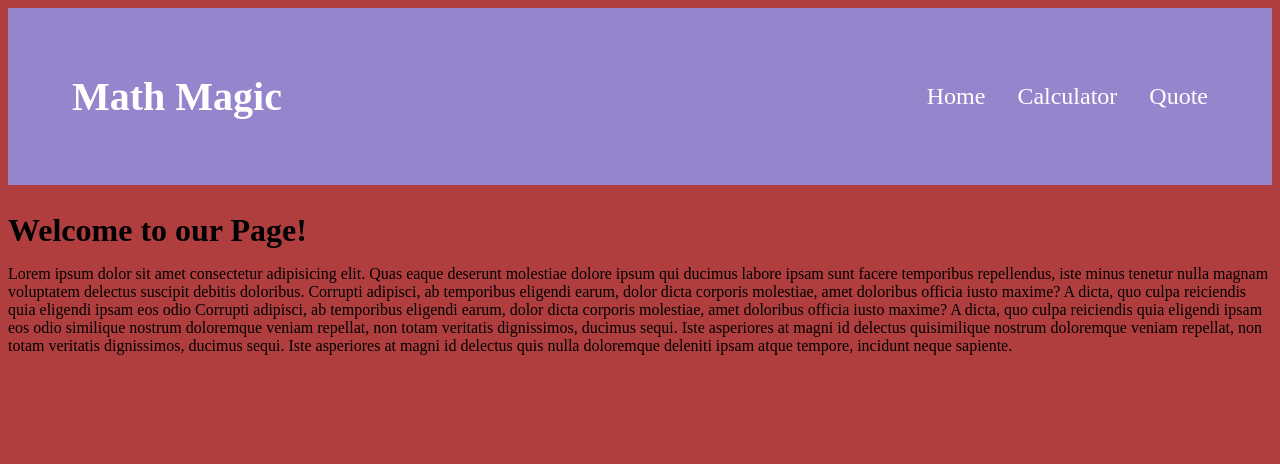
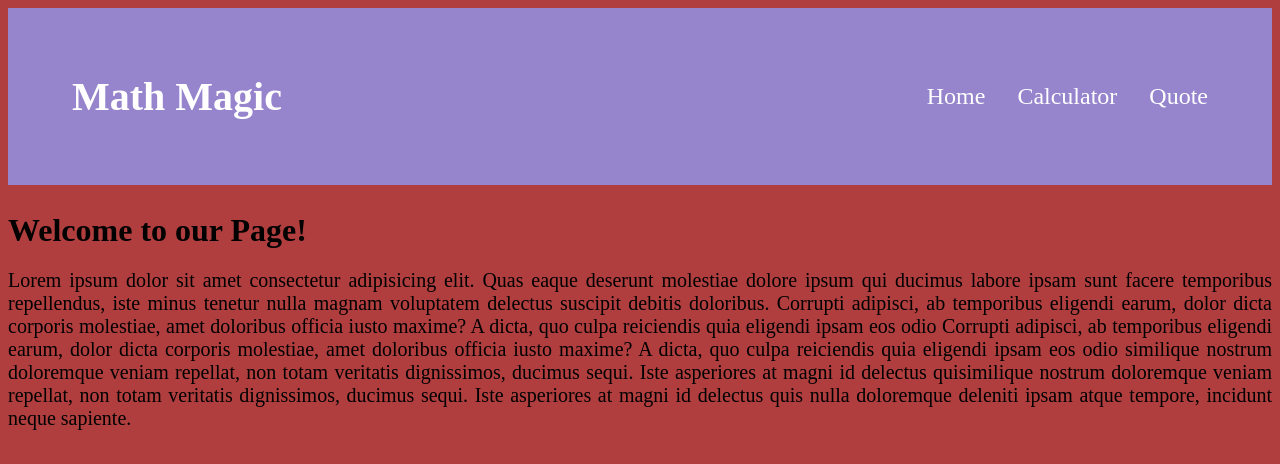
Before and after one commit to Javed-Shahbaz/math-magic, a React (Create React App) app: page / in a window 1280 px wide. Shown: the top 464 px of the page. Built offline with nearby package versions, Linux system fonts and the light colour scheme.

Commit message:
update styles

```diff
--- a/src/index.css
+++ b/src/index.css
@@ -1,3 +1,7 @@
+#root {
+width: 100%;
+}
+
 body {
   display: flex;
   align-items: center;
@@ -36,7 +40,6 @@ body {
 }
 
 .main {
-  width: 80%;
   padding: 0.35em;
 }
 
@@ -48,7 +51,6 @@ body {
   padding: 0 1em;
   color: black;
   height: 2em;
-  width: 300px;
   position: relative;
 }
 
@@ -81,16 +83,6 @@ body {
   width: 200px;
 }
 
-.quoteArea {
-  display: flex;
-  flex-direction: column;
-  text-align: left;
-  gap: 1rem;
-  width: 20px;
-  font-size: 1em;
-  font-family: 'Poppins', sans-serif;
-}
-
 .page1 {
   font-size: 2rem;
   margin-bottom: 1rem;
@@ -115,3 +107,9 @@ body {
   font-size: 3em;
   margin: 5em 2em;
 }
+
+.txt {
+  text-align: justify;
+  font-family: 'Poppins' sans-serif;
+  font-size: 20px;
+}
```
